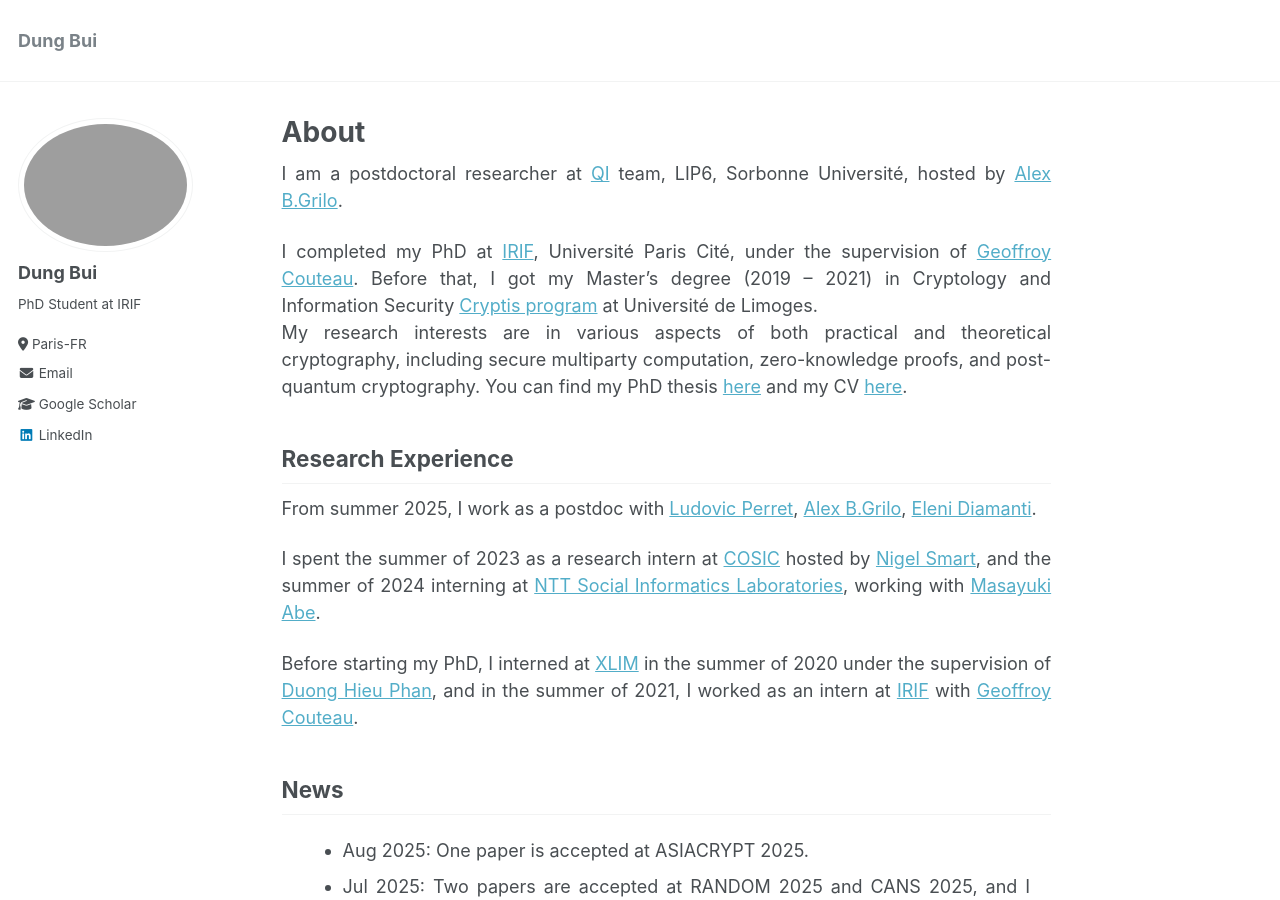
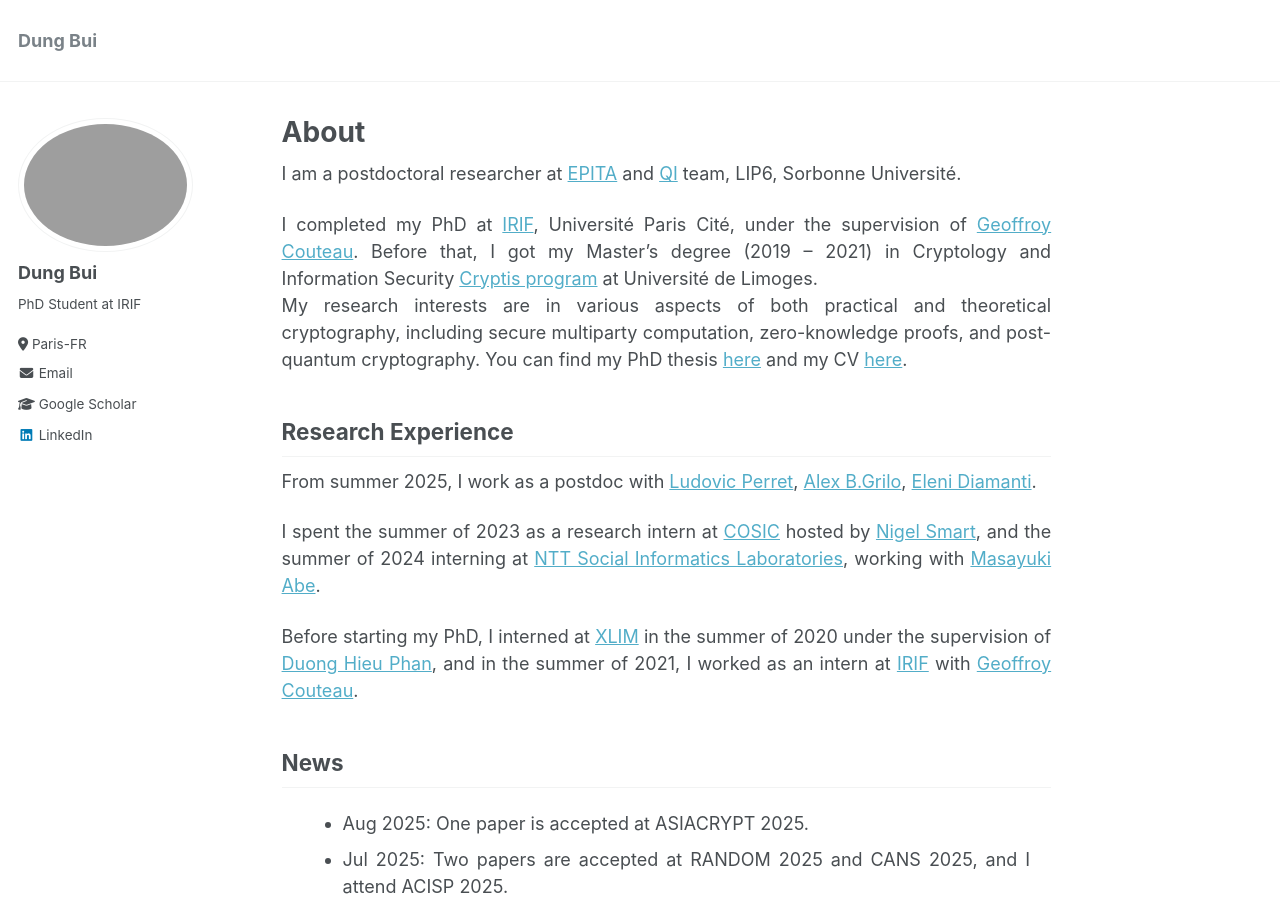
Before and after one commit to dungbui15/dungbui15.github.io, a Jekyll site: the page built from _pages/about.md, in a window 1280 px wide and 900 px high. Built offline with Jekyll 4.4.1, drawn with Linux system fonts in a browser that asks for light colours.

Commit message:
Update about.md

```diff
--- a/_pages/about.md
+++ b/_pages/about.md
@@ -29,7 +29,7 @@ div {
   }
   </style>
 
-I am a postdoctoral researcher at [QI](https://qi.lip6.fr/fr/team/) team, LIP6, Sorbonne Université, hosted by <a href="https://abgrilo.github.io/">Alex B.Grilo</a>.<br>
+I am a postdoctoral researcher at [EPITA](https://www.epita.fr/campus/ecole-ingenieur-informatique-paris-kb/) and [QI](https://qi.lip6.fr/fr/team/) team, LIP6, Sorbonne Université.<br>
 
 I completed my PhD at [IRIF](https://www.irif.fr/), Université Paris Cité, under the supervision of [Geoffroy Couteau](https://geoffroycouteau.github.io/). Before that, I got my Master's degree (2019 -- 2021) in Cryptology and Information Security [Cryptis program](https://www.cryptis.fr/) at Université de Limoges. <br>
 My research interests are in various aspects of both practical and theoretical cryptography, including secure multiparty computation, zero-knowledge proofs, and post-quantum cryptography. You can find my PhD thesis <a href="files/thesis.pdf">here</a> and my CV <a href="files/CV.pdf">here</a>.
```
